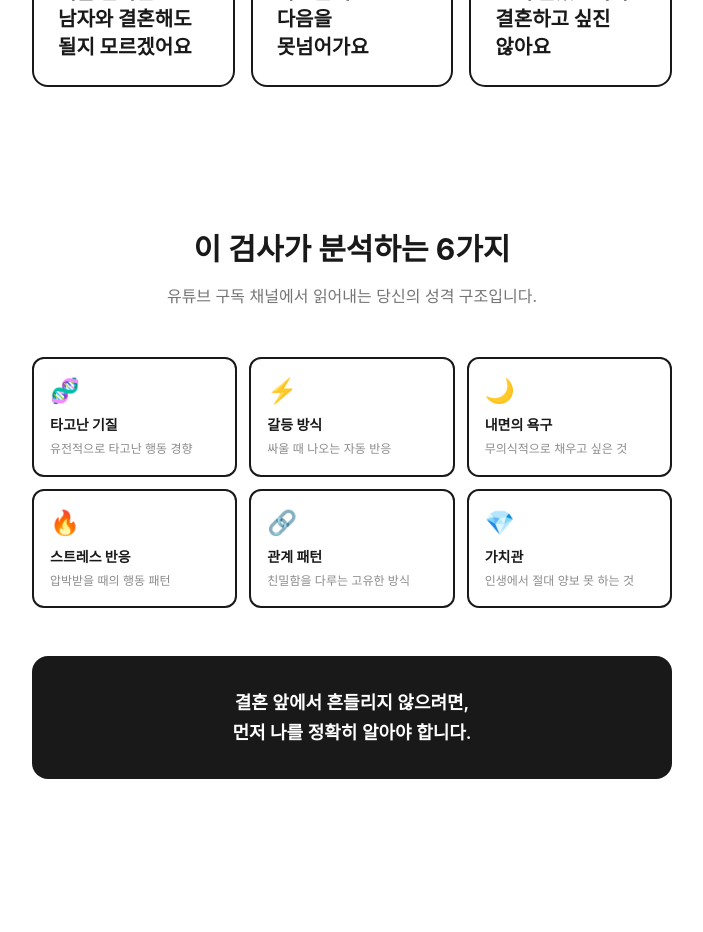
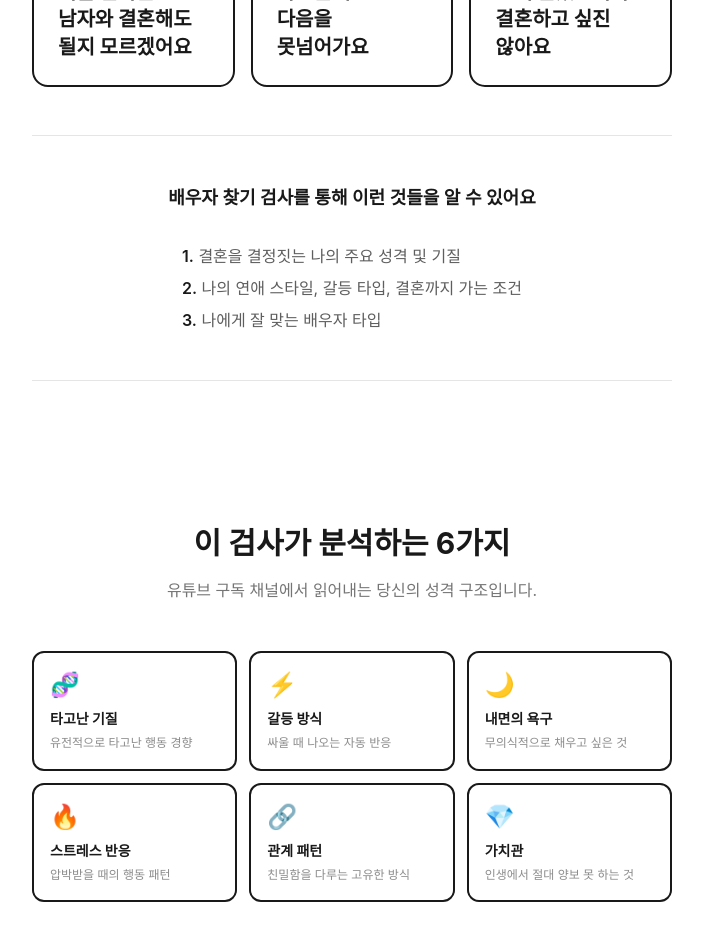
Before and after one commit to readmestudio/gibunstudio, a Next.js app: page /self-hacking/detail/husband-match in a window 1280 px wide. Shown: the part 1140-2072 px from the top of the page, without its empty margins (288-991 px from the left). Built offline with nearby package versions, Linux system fonts and the light colour scheme; no server answers.

Commit message:
feat: 랜딩페이지 고민 카드 아래 '검사로 알 수 있는 것' 콜아웃 추가
Co-Authored-By: Claude Opus 4.6 (1M context) <noreply@anthropic.com>

```diff
--- a/src/app/self-hacking/detail/husband-match/_components/PainPointCards.tsx
+++ b/src/app/self-hacking/detail/husband-match/_components/PainPointCards.tsx
@@ -55,6 +55,27 @@ export default function PainPointCards() {
           </div>
         ))}
       </div>
+
+      {/* 콜아웃 */}
+      <div className="mt-12 py-12 text-center border-y border-[var(--border)]">
+        <p
+          className="text-lg font-semibold text-[var(--foreground)] mb-8"
+          style={{ wordBreak: "keep-all" }}
+        >
+          배우자 찾기 검사를 통해 이런 것들을 알 수 있어요
+        </p>
+        <ol className="inline-block text-left space-y-2">
+          <li className="text-base text-[var(--foreground)]/70" style={{ wordBreak: "keep-all" }}>
+            <span className="font-semibold text-[var(--foreground)]">1.</span>{"  "}결혼을 결정짓는 나의 주요 성격 및 기질
+          </li>
+          <li className="text-base text-[var(--foreground)]/70" style={{ wordBreak: "keep-all" }}>
+            <span className="font-semibold text-[var(--foreground)]">2.</span>{"  "}나의 연애 스타일, 갈등 타입, 결혼까지 가는 조건
+          </li>
+          <li className="text-base text-[var(--foreground)]/70" style={{ wordBreak: "keep-all" }}>
+            <span className="font-semibold text-[var(--foreground)]">3.</span>{"  "}나에게 잘 맞는 배우자 타입
+          </li>
+        </ol>
+      </div>
     </section>
   );
 }
```
